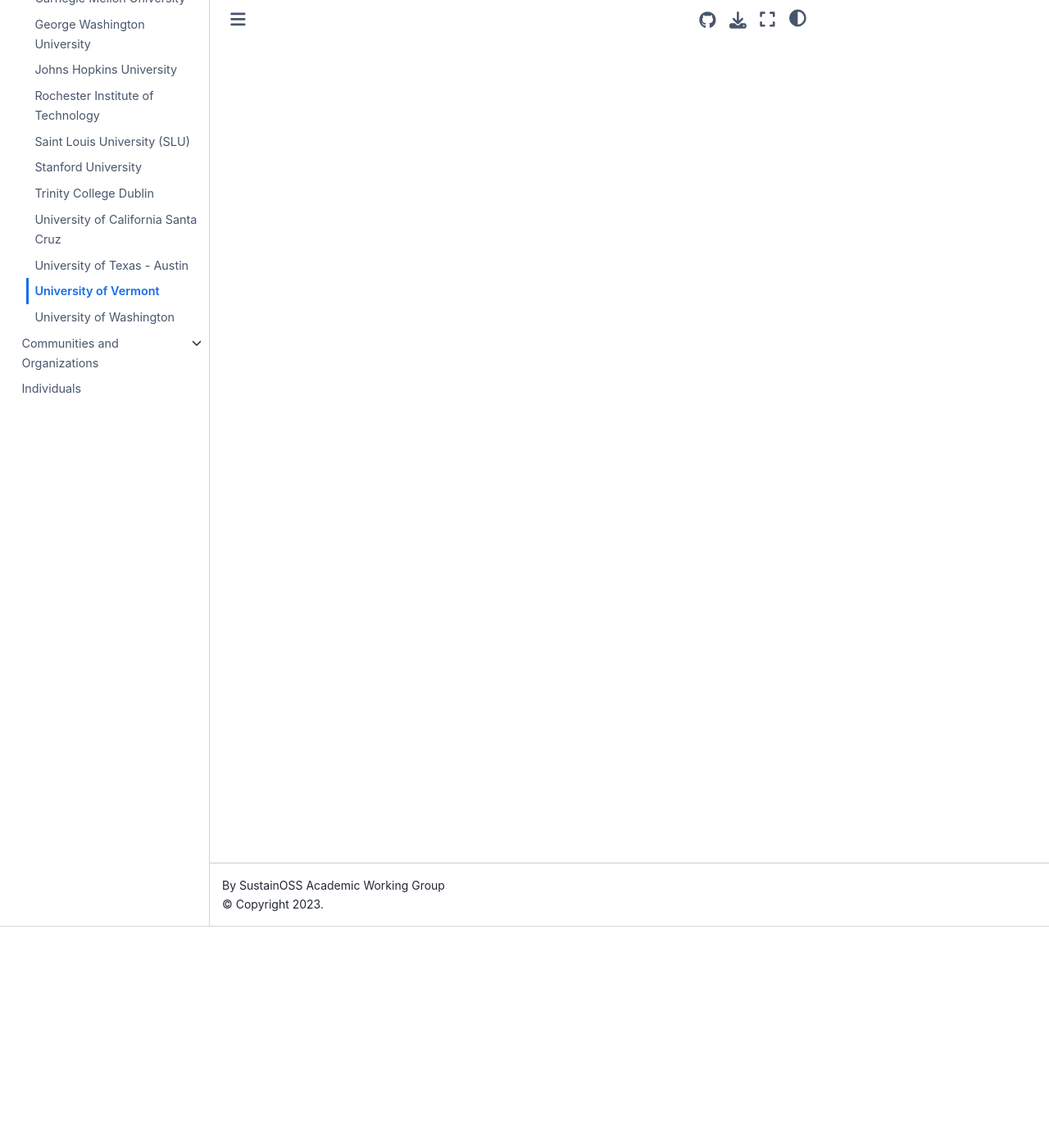
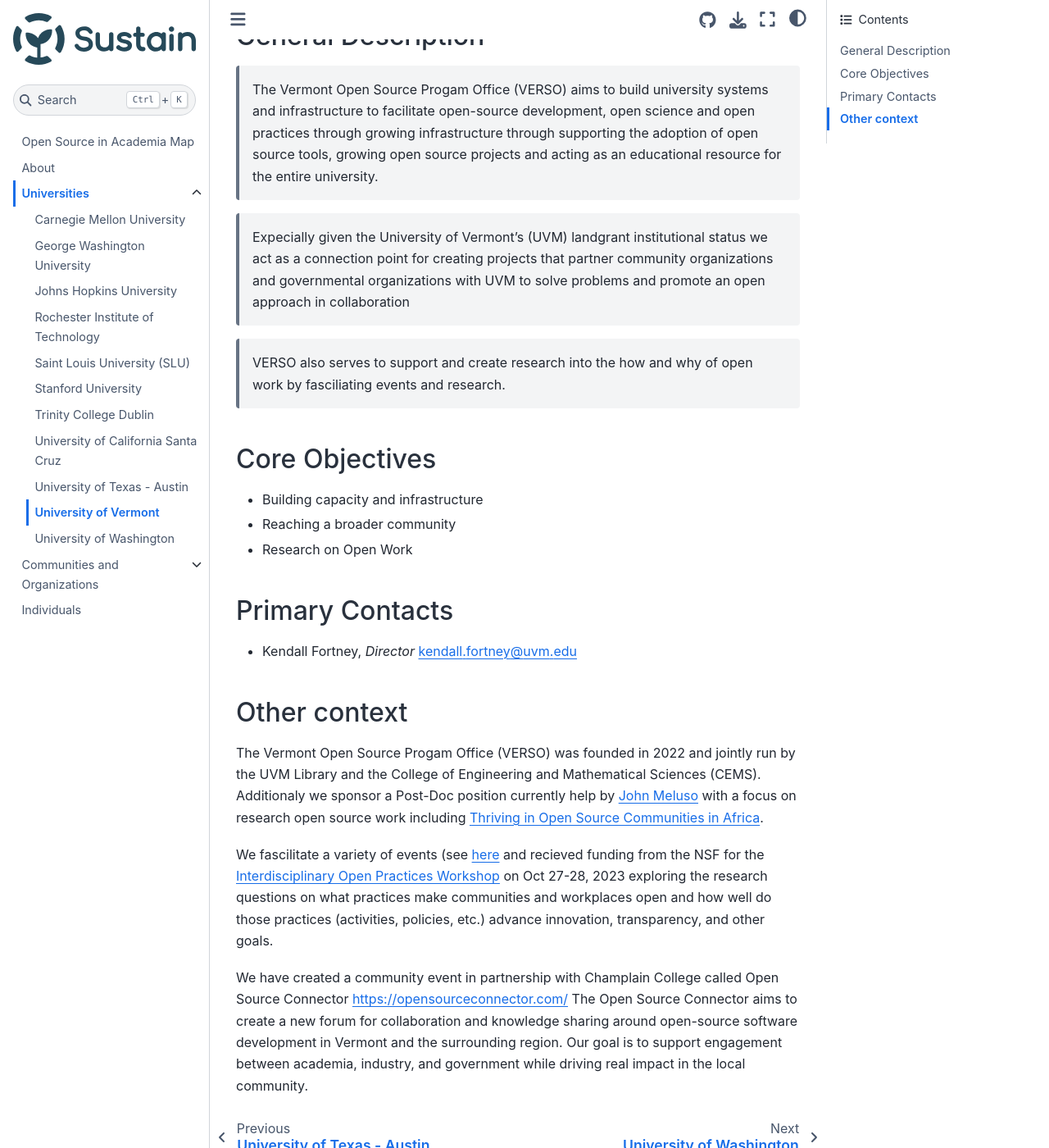
Before and after one commit to sustainers/academic-map, a Jupyter Book: the page built from universities/university-of-vermont.md, in a window 1280 px wide and 1400 px high, scrolled down 270 px. Shown: the whole window at 82% size. Built offline with Jupyter Book 1.0.4 settings and Sphinx 7.4.7 and the Sphinx Book theme 1.1.4, drawn with Linux system fonts in a browser that asks for light colours; some of the changed text lies outside the part shown.

Commit message:
Update university-of-vermont.md

```diff
--- a/universities/university-of-vermont.md
+++ b/universities/university-of-vermont.md
@@ -1 +1,32 @@
 # University of Vermont
+
+- *OSPO*: Yes, in the Library.
+- *Personnel*: Kendall Fortney
+- *Link*: [https://verso.w3.uvm.edu/](https://verso.w3.uvm.edu/)
+- *Member of*: HELIOS
+
+## General Description
+
+> The Vermont Open Source Progam Office (VERSO) aims to build university systems and infrastructure to facilitate open-source development, open science and open practices through growing infrastructure through supporting the adoption of open source tools, growing open source projects and acting as an educational resource for the entire university.
+
+> Expecially given the University of Vermont's (UVM) landgrant institutional status we act as a connection point for creating projects that partner community organizations and governmental organizations with UVM to solve problems and promote an open approach in collaboration
+
+> VERSO also serves to support and create research into the how and why of open work by fasciliating events and research.
+
+## Core Objectives
+
+- Building capacity and infrastructure
+- Reaching a broader community
+- Research on Open Work
+
+## Primary Contacts
+
+- Kendall Fortney, *Director* [kendall.fortney@uvm.edu](mailto:kendall.fortney@uvm.edu)
+
+## Other context
+
+The Vermont Open Source Progam Office (VERSO) was founded in 2022 and jointly run by the UVM Library and the College of Engineering and Mathematical Sciences (CEMS). Additionaly we sponsor a Post-Doc position currently help by [John Meluso](https://www.johnmeluso.com/) with a focus on research open source work including [Thriving in Open Source Communities in Africa](https://verso.w3.uvm.edu/thriving-in-open-source-communities-in-africa/).
+
+We fascilitate a variety of events (see [here](https://verso.w3.uvm.edu/events/) and recieved funding from the NSF for the  [Interdisciplinary Open Practices Workshop](https://verso.w3.uvm.edu/interdisciplinary-open-practices-workshop/) on Oct 27-28, 2023 exploring the research questions on what practices make communities and workplaces open and how well do those practices (activities, policies, etc.) advance innovation, transparency, and other goals.
+
+We have created a community event in partnership with Champlain College called Open Source Connector [https://opensourceconnector.com/](https://opensourceconnector.com/) The Open Source Connector aims to create a new forum for collaboration and knowledge sharing around open-source software development in Vermont and the surrounding region. Our goal is to support engagement between academia, industry, and government while driving real impact in the local community.
```
